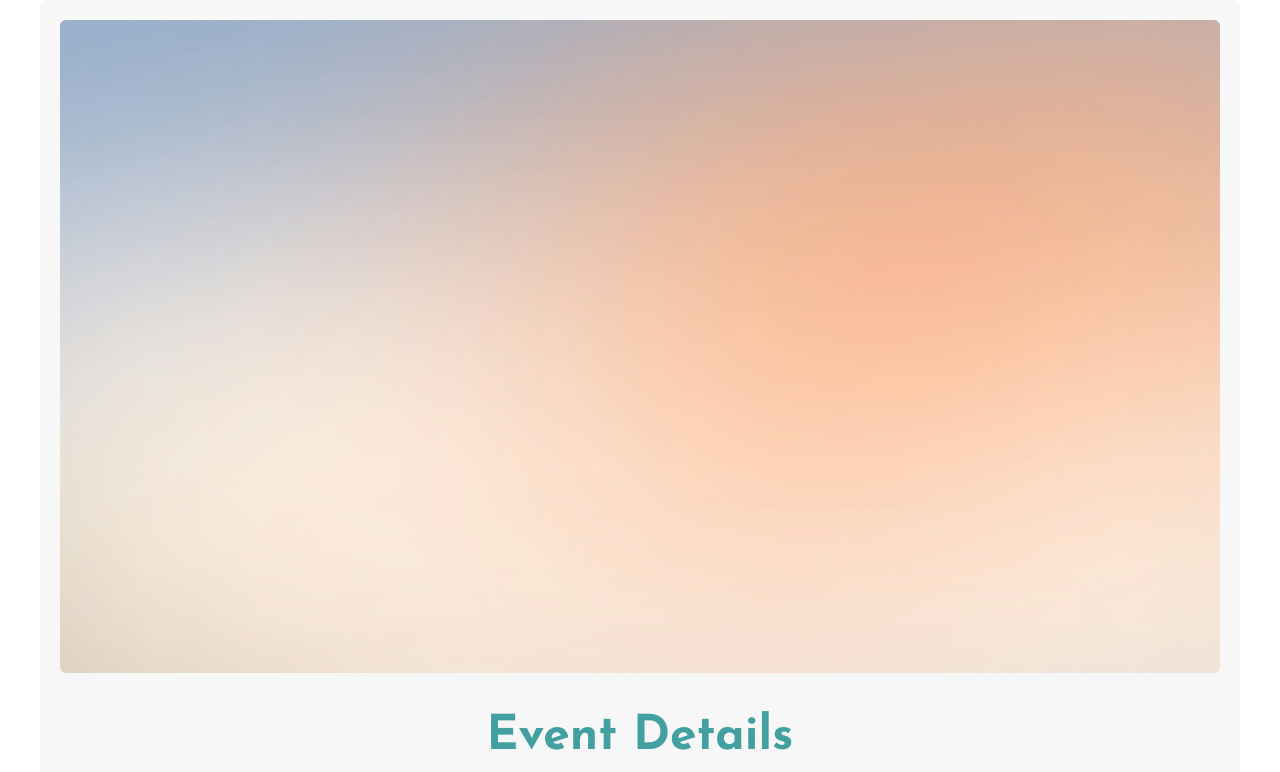
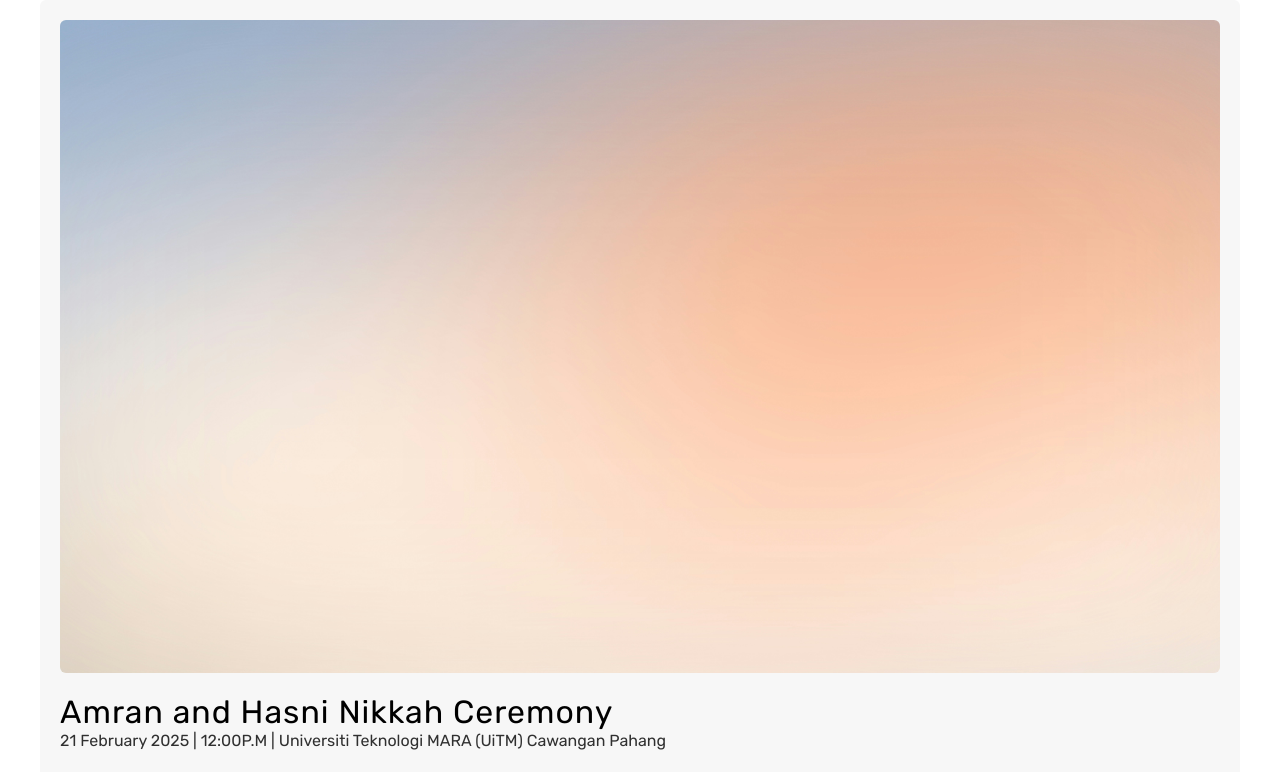
Before and after one commit to adhaghani/UndanganCinta, a React (Vite) app in the folder Frontend/UndanganCinta/: page /UndanganCinta/Demo/LiveDemo in a window 1280 px wide. Shown: the top 772 px of the page. Built offline with nearby package versions, Linux system fonts and the light colour scheme.

Commit message:
Updated Live Demo

```diff
--- a/Frontend/UndanganCinta/src/Pages/Demo/LiveDemo/LiveDemo.css
+++ b/Frontend/UndanganCinta/src/Pages/Demo/LiveDemo/LiveDemo.css
@@ -21,6 +21,19 @@
 #LiveDemo .Container .Section.Hero .Event-Image img {
   width: 100%;
   border-radius: var(--border_radius_6);
+}
+#LiveDemo .Container .Section.Hero .Event-Summary {
+  margin-top: 20px;
+  display: flex;
+}
+#LiveDemo .Container .Section.Hero .Event-Summary .Event-Title .Event-Name h1 {
+  font-weight: var(--font_weight_normal);
+  color: var(--text_colour_dark);
+  letter-spacing: 1px;
+}
+#LiveDemo .Container .Section.Hero .Event-Summary .Event-Title .TimeDetail {
+  font-size: var(--font_size_16);
+  color: var(--text_colour_dkgray);
 }
 #LiveDemo .Container .Section.Details .Event-Details {
   padding: 20px 20px;
@@ -110,4 +123,7 @@
   #LiveDemo .Container .Section.Attendance .Event-Attendance .RSVP {
     flex-direction: column;
   }
+  #LiveDemo .Container .Section.Attendance .Event-Attendance .RSVP .QR-Container {
+    width: 250px;
+  }
 }/*# sourceMappingURL=LiveDemo.css.map */
--- a/Frontend/UndanganCinta/src/Pages/Demo/LiveDemo/LiveDemo.jsx
+++ b/Frontend/UndanganCinta/src/Pages/Demo/LiveDemo/LiveDemo.jsx
@@ -12,6 +12,17 @@ const LiveDemo = () => {
         <div className="Section Hero">
           <div className="Event-Image">
             <img src={heroBg} alt="" />
+          </div>
+          <div className="Event-Summary">
+            <div className="Event-Title">
+              <div className="Event-Name">
+                <h1>Amran and Hasni Nikkah Ceremony</h1>
+              </div>
+              <div className="TimeDetail">
+                21 February 2025 | 12:00P.M | Universiti Teknologi MARA (UiTM)
+                Cawangan Pahang
+              </div>
+            </div>
           </div>
         </div>
         <div className="Section Details">
@@ -45,7 +56,7 @@ const LiveDemo = () => {
               </div>
               <div className="information-Card">
                 <h3>Time:</h3>
-                <p>12:00P.M - 3:00P.M</p>
+                <p>12:00P.M - 3:00P.M MYT (GMT +8.00)</p>
               </div>
 
               <div className="information-Card">
--- a/Frontend/UndanganCinta/src/Pages/Demo/LiveDemo/LiveDemo.scss
+++ b/Frontend/UndanganCinta/src/Pages/Demo/LiveDemo/LiveDemo.scss
@@ -19,6 +19,23 @@
           img {
             width: 100%;
             border-radius: var(--border_radius_6);
+          }
+        }
+        .Event-Summary {
+          margin-top: 20px;
+          display: flex;
+          .Event-Title {
+            .Event-Name {
+              h1 {
+                font-weight: var(--font_weight_normal);
+                color: var(--text_colour_dark);
+                letter-spacing: 1px;
+              }
+            }
+            .TimeDetail {
+              font-size: var(--font_size_16);
+              color: var(--text_colour_dkgray);
+            }
           }
         }
       }
@@ -127,6 +144,9 @@
           .Event-Attendance {
             .RSVP {
               flex-direction: column;
+              .QR-Container {
+                width: 250px;
+              }
             }
           }
         }
```
Also changed, not shown: 1 other file (tests, documents, lock files or other folders).
